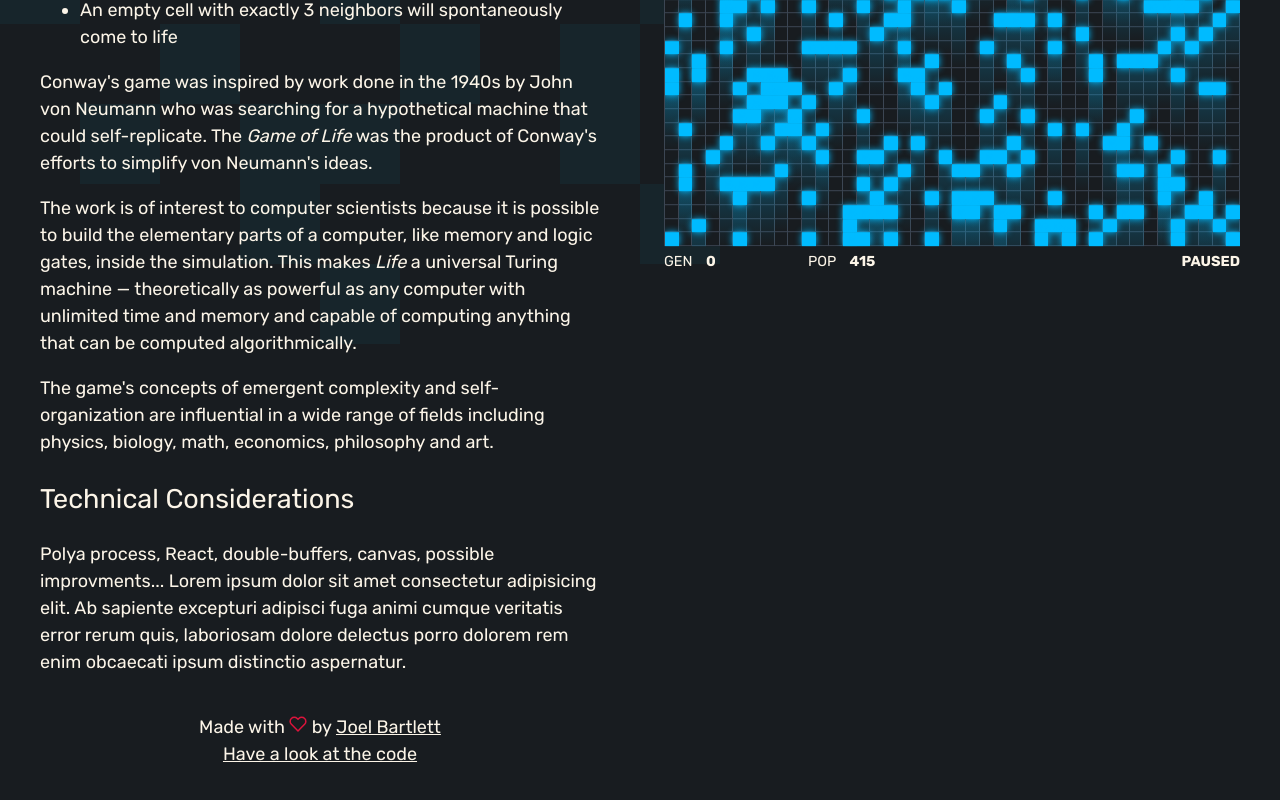
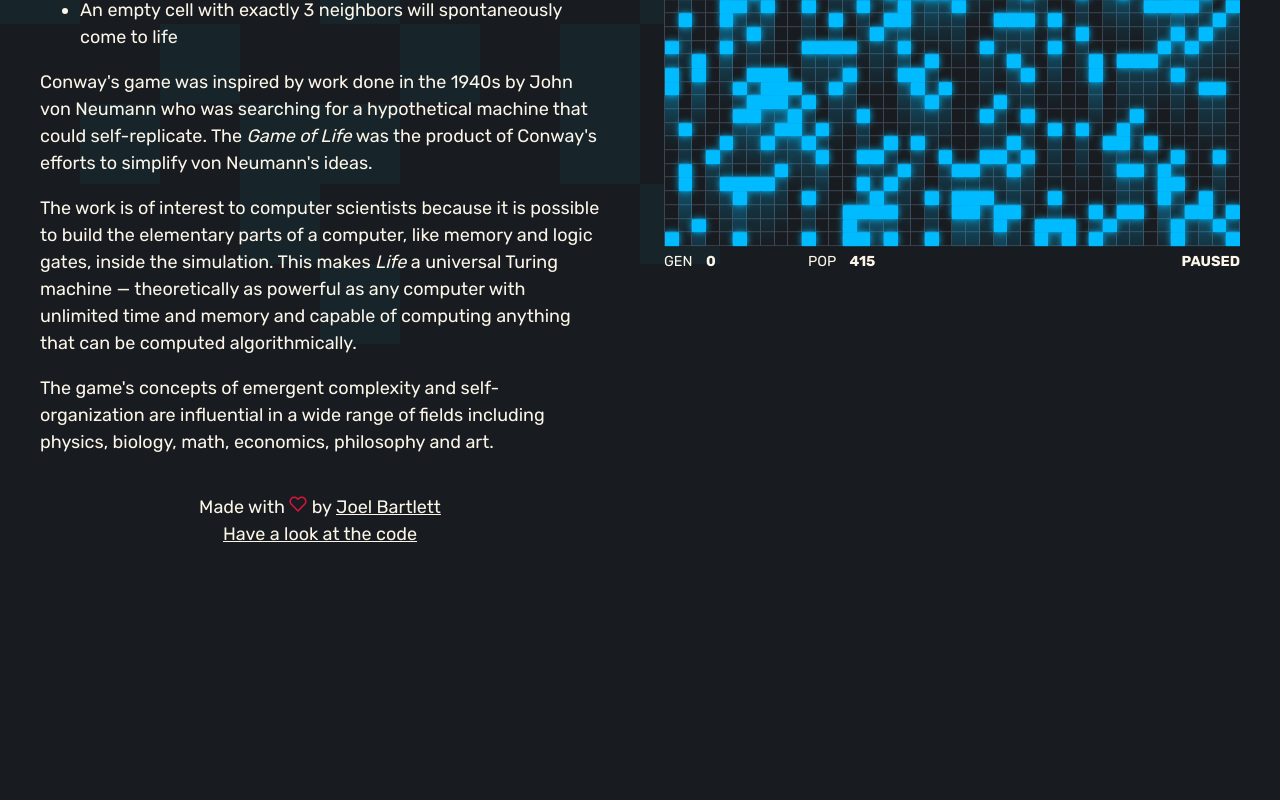
Before and after one commit to murbar/conways, a React (Create React App) app: page / in a window 1280 px wide. Shown: the part 456-1256 px from the top of the page. After the commit the page ends 1054 px from the top, so only its background shows below. Built offline with nearby package versions, Linux system fonts and the light colour scheme.

Commit message:
Comment out unfinished section

```diff
--- a/src/components/About.js
+++ b/src/components/About.js
@@ -36,14 +36,14 @@ export default function About() {
         range of fields including physics, biology, math, economics, philosophy and art.{' '}
       </p>
 
-      <h2>Technical Considerations</h2>
+      {/* <h2>Technical Considerations</h2>
 
       <p>
         Polya process, React, double-buffers, canvas, possible improvments... Lorem ipsum dolor sit
         amet consectetur adipisicing elit. Ab sapiente excepturi adipisci fuga animi cumque
         veritatis error rerum quis, laboriosam dolore delectus porro dolorem rem enim obcaecati
         ipsum distinctio aspernatur.
-      </p>
+      </p> */}
     </Styles>
   );
 }
```
